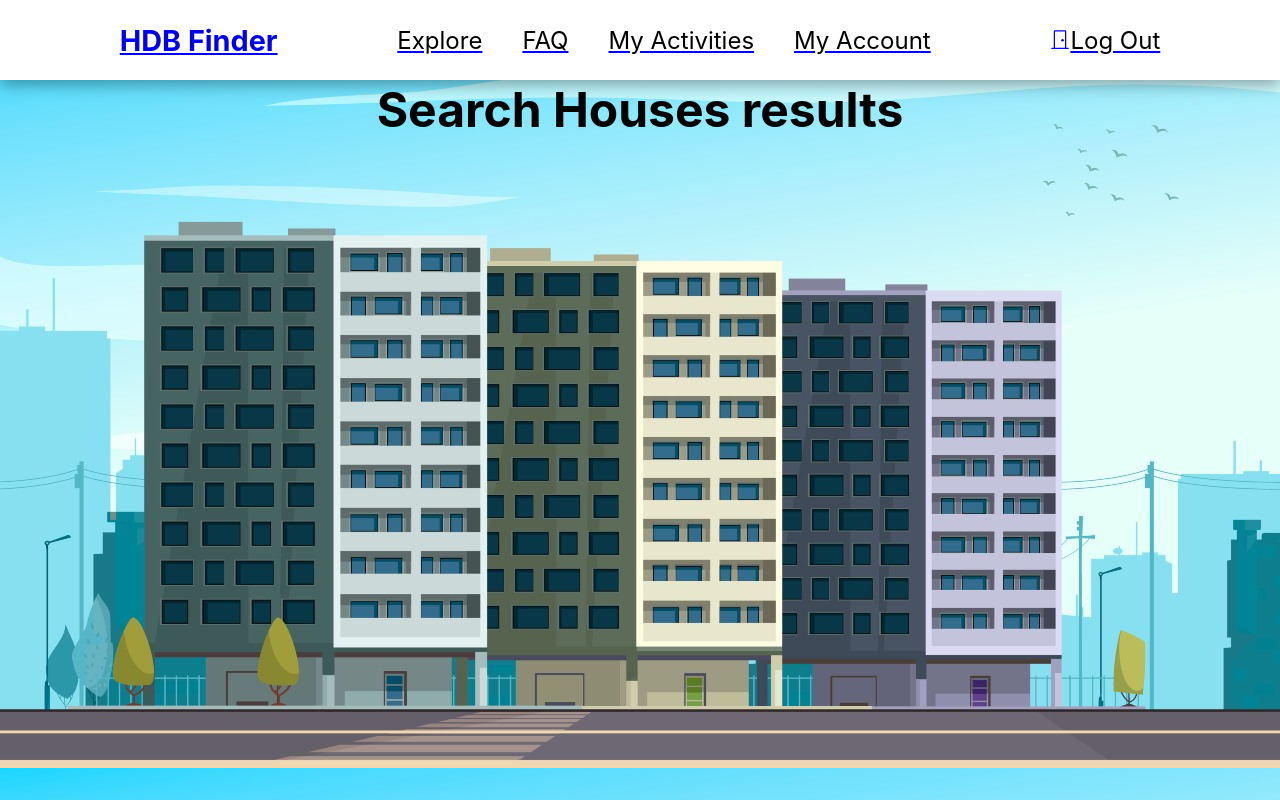
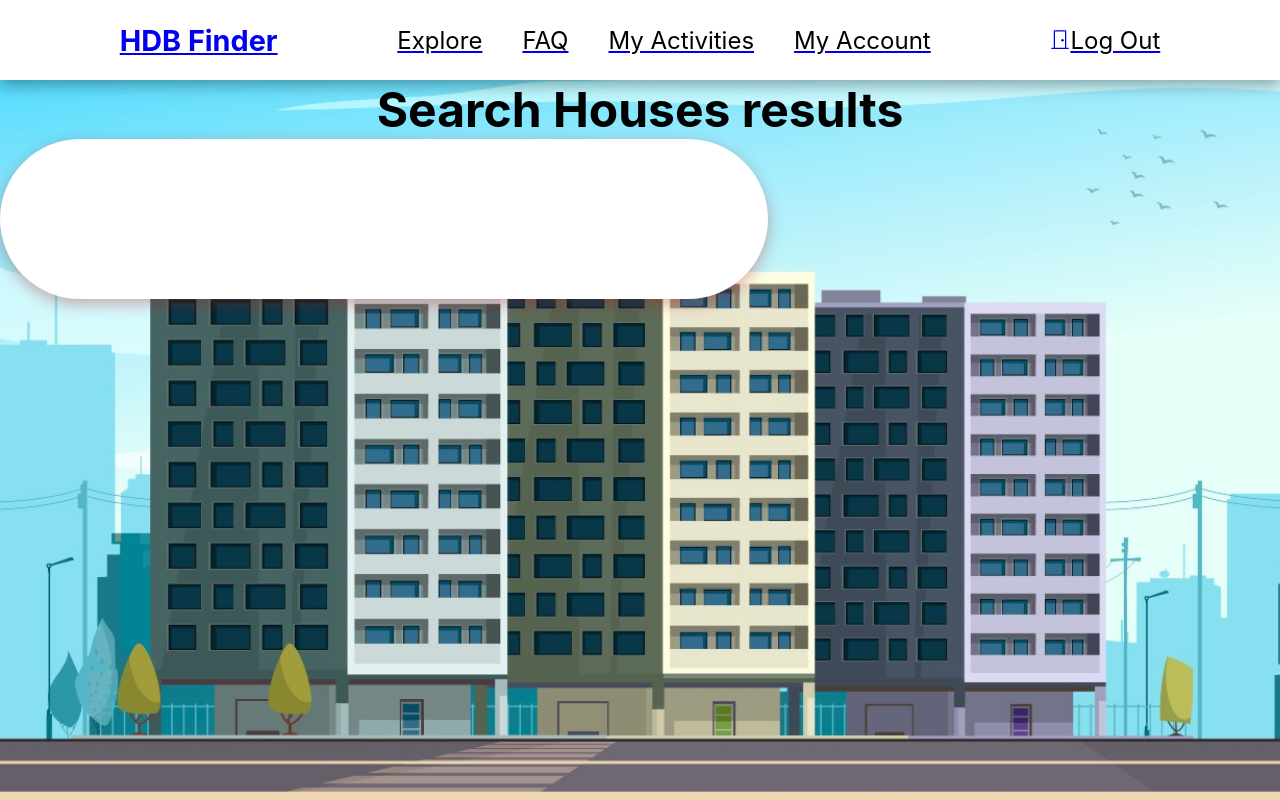
Before and after one commit to Realker/SC2006-Project, a React (Create React App) app in the folder frontend/: page /SearchHouses in a window 1280 px wide. Built offline with nearby package versions, Linux system fonts and the light colour scheme.

Commit message:
Small changes

```diff
--- a/frontend/src/components/Search.js
+++ b/frontend/src/components/Search.js
@@ -8,7 +8,7 @@ const Search = () => {
     <div class = 'container'>
       { <div class = 'searchContainer'>
         {/* <SearchOutlinedIcon fontSize="large" /> */}
-        <input class = 'searchInput' placeholder="Search for Houses..." />
+        <input class = 'searchInput' placeholder="Search for Houses by location..." />
         <button class = 'button'> Search</button>
       </div> }
     </div>
--- a/frontend/src/components/SearchHouses.js
+++ b/frontend/src/components/SearchHouses.js
@@ -2,16 +2,21 @@ import React from 'react'
 import {useNavigate} from 'react-router-dom'
 import {useCookies} from 'react-cookie'
 import APIService from './APIService'
-import '../css/App.css';
 import SearchHousesPageBG from "../images/SearchHousesPage.jpg"
-import NavBar from './NavBar';
-import Search from '../css/SearchHouses.css';
+import NavBar from './NavBar'
+import '../css/SearchHouses.css';
+
 const SearchHouses = () => {
   return (
 
     <div className = 'SearchHousesPageBg'>
        <NavBar/>
+
        <h1> Search Houses results</h1>
+
+       <div class = 'SearchHousesCard'> </div>
+
+       <div class = 'SearchHousesCardContent'></div>
        </div>
   )
 }
--- a/frontend/src/css/SearchHouses.css
+++ b/frontend/src/css/SearchHouses.css
@@ -1,6 +1,25 @@
 .SearchHousesPageBg {
     background-image:url("../images/SearchHousesPage.jpg");
     min-height: 100vh;
-    font-size: 2rem;
     text-align: center;
+    height: fill;
+    background-repeat: no-repeat;
+    background-size: cover;
+    align-items: center;
+    justify-content: center;
 }
+
+.SearchHousesCard{
+    display: flex;
+    flex-direction: column;
+    background-color: white;
+    box-shadow: rgba(164, 30, 30, 0.35) 0px 5px 15px;
+    border-radius: 100px;
+    width: 60vw;
+    justify-content: center;
+    align-items: center;
+    height: 100%;
+    padding: 5rem;
+    gap: 2.5rem;
+
+}
```
Also changed, not shown: frontend/src/components/FilterByParametersBar.js (added, +9 -0 lines).
